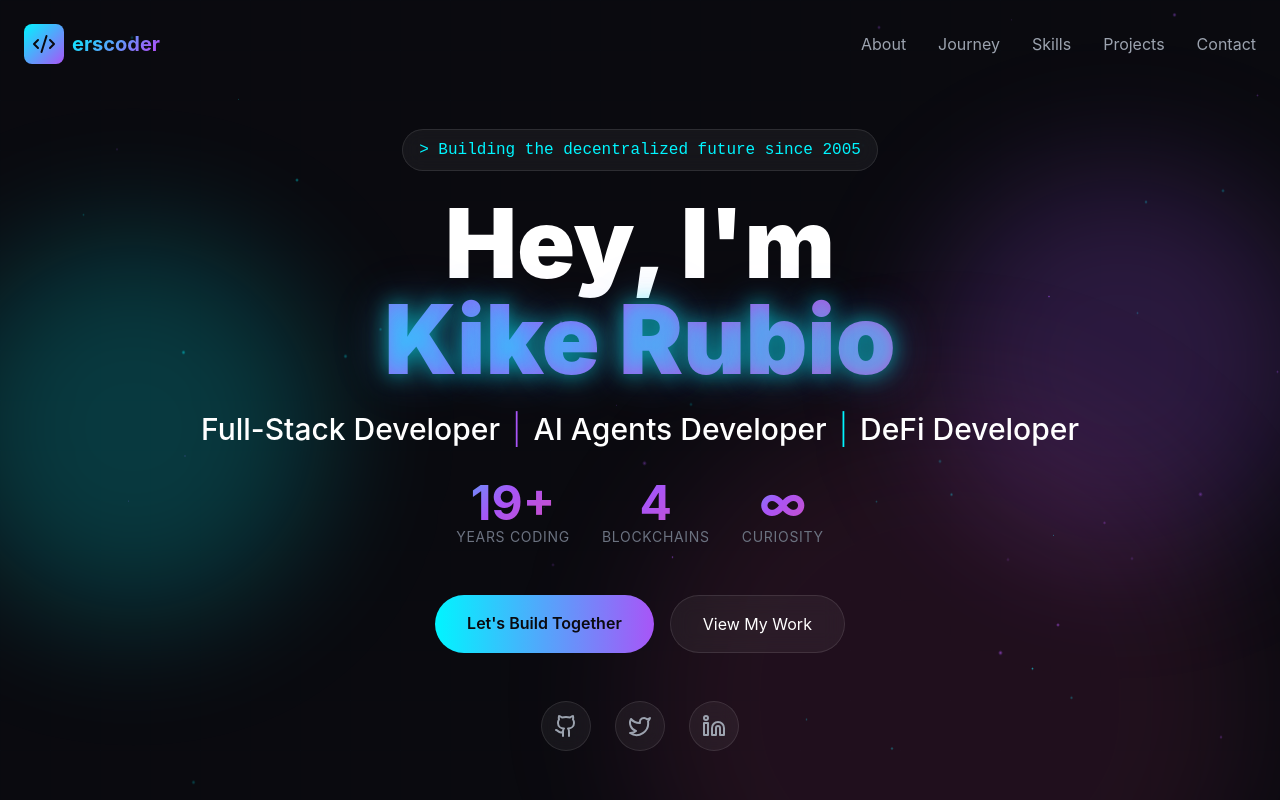
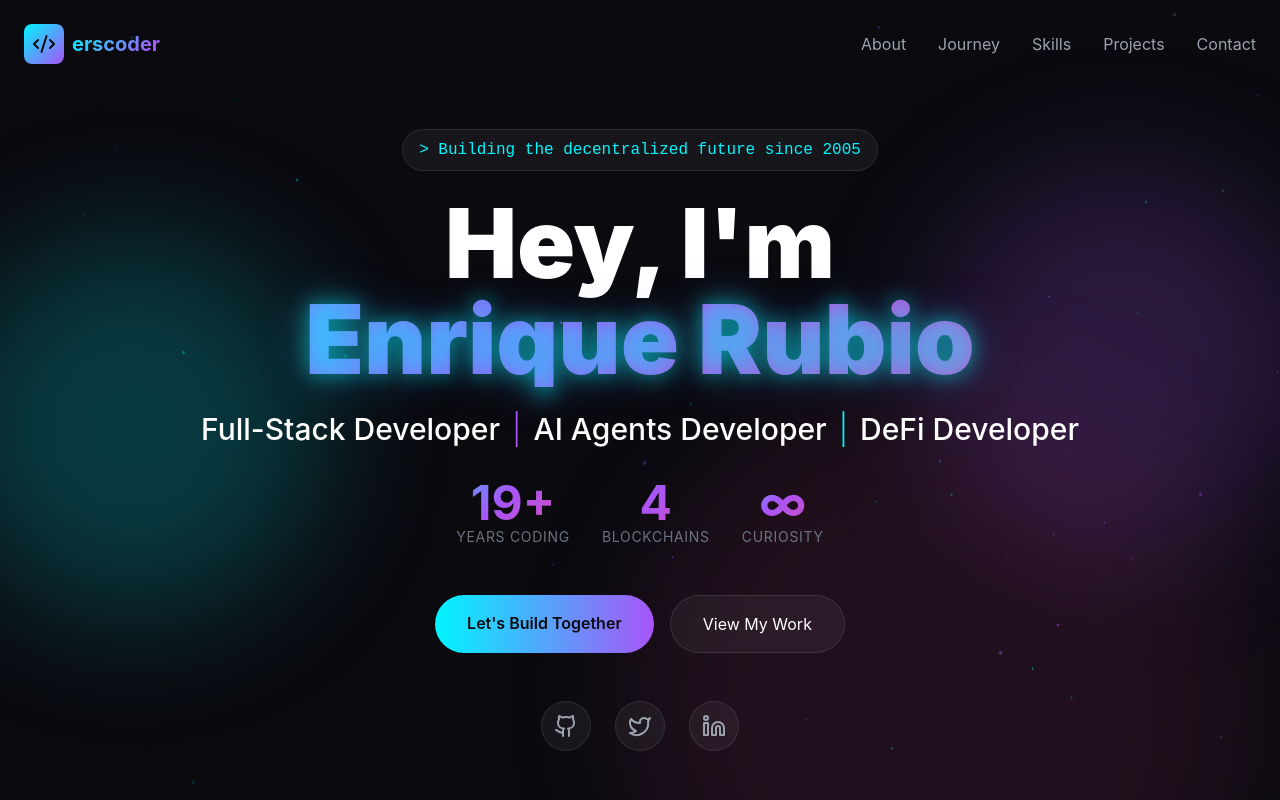
Before and after one commit to erscoder/erscoder.com, a Next.js app: page / in a window 1280 px wide. Shown: the top 800 px of the page. Built offline with nearby package versions, Linux system fonts and the light colour scheme.

Commit message:
fix: use full name Enrique Rubio in hero

```diff
--- a/components/Hero.tsx
+++ b/components/Hero.tsx
@@ -72,7 +72,7 @@ export default function Hero() {
             transition={{ delay: 0.3 }}
           >
             <span className="block text-white">Hey, I'm</span>
-            <span className="gradient-text text-glow block">Kike Rubio</span>
+            <span className="gradient-text text-glow block">Enrique Rubio</span>
           </motion.h1>
 
           {/* Animated role text */}
```
